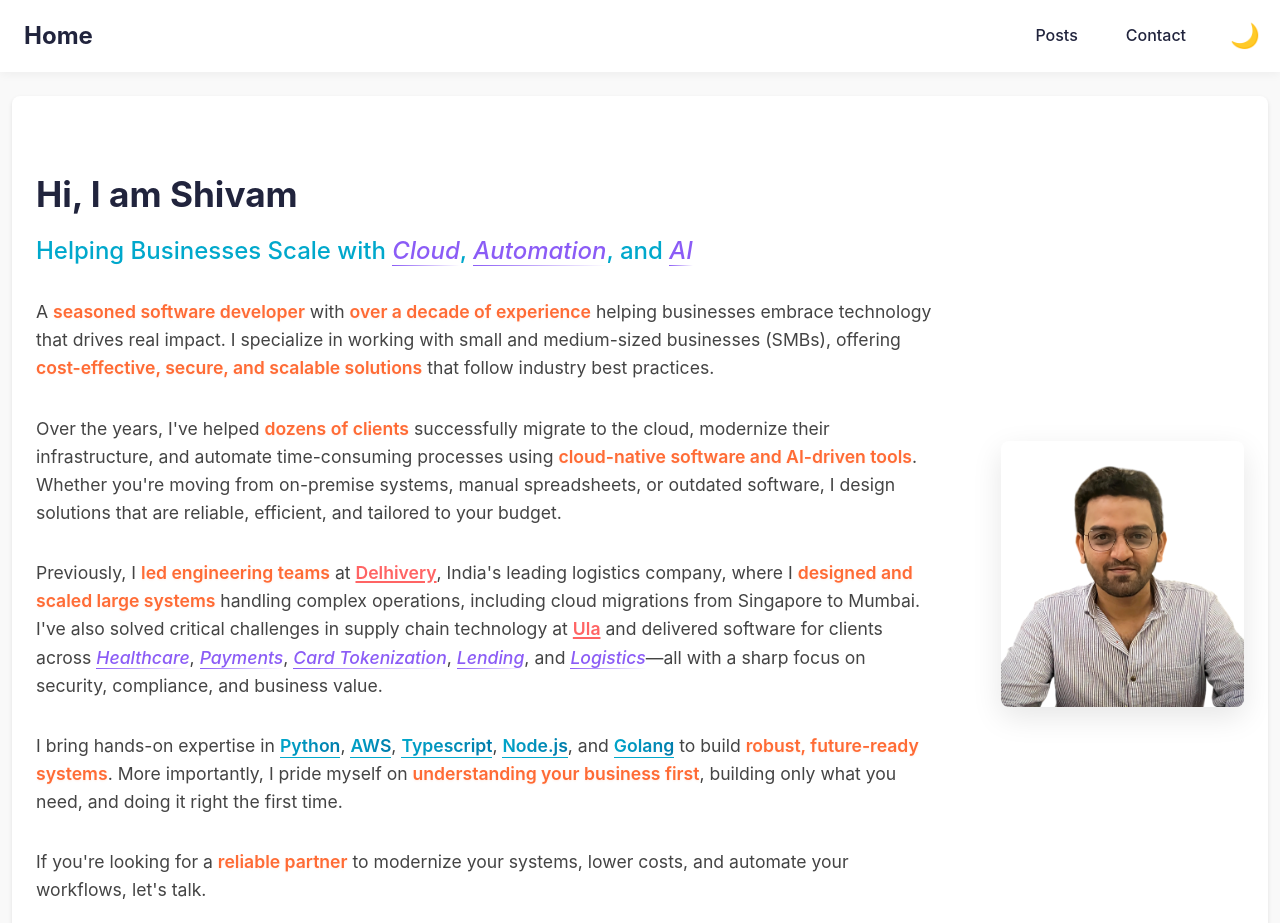
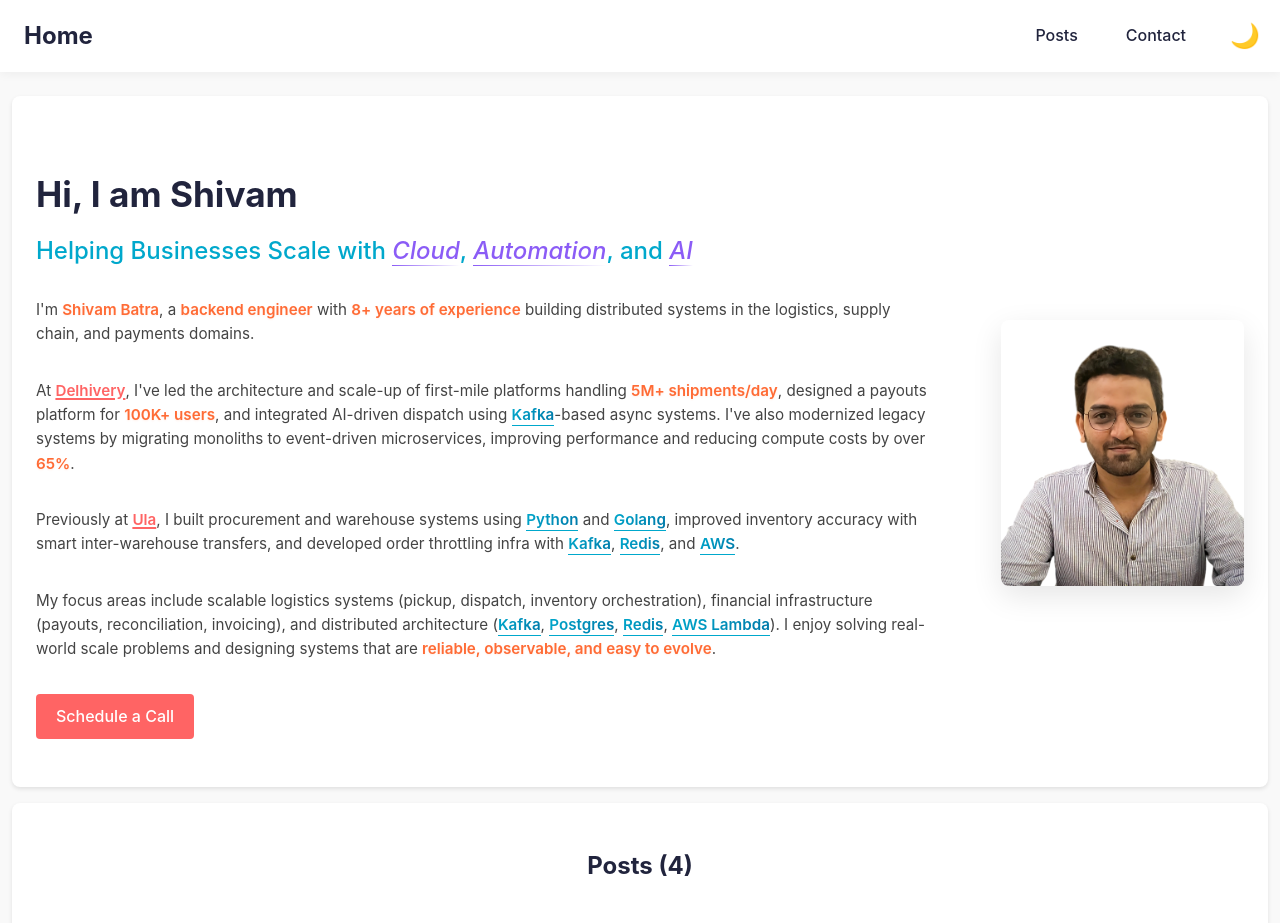
Before and after one commit to shivambats/portfolio, a React (Vite) app: page / in a window 1280 px wide. Shown: the top 923 px of the page. Built offline with nearby package versions, Linux system fonts and the light colour scheme; grey boxes are pictures that could not be loaded.

Commit message:
Portfolio for jobs

```diff
--- a/src/App.jsx
+++ b/src/App.jsx
@@ -1,7 +1,6 @@
 import React from 'react';
 import Layout from './components/Layout';
 import Bio from './components/Bio';
-import Companies from './components/Companies';
 import Posts from './components/CaseStudies';
 import Contact from './components/Contact';
 
@@ -10,7 +9,6 @@ export default function App() {
     <Layout>
       <div className="container">
         <Bio />
-        <Companies />
         <Posts limit={5} />
         <Contact />
       </div>
--- a/src/components/Bio.jsx
+++ b/src/components/Bio.jsx
@@ -8,19 +8,16 @@ export default function Bio() {
         <h1 className="bio-name">Hi, I am Shivam</h1>
         <h2 className="bio-subtitle">Helping Businesses Scale with <Link to="/posts?tag=Cloud" className="highlight-domain clickable-tag">Cloud</Link>, <Link to="/posts?tag=Automation" className="highlight-domain clickable-tag">Automation</Link>, and <Link to="/posts?tag=AI" className="highlight-domain clickable-tag">AI</Link></h2>
         <p className="bio-description">
-        A <span className="highlight-impactful">seasoned software developer</span> with <span className="highlight-impactful">over a decade of experience</span> helping businesses embrace technology that drives real impact. I specialize in working with small and medium-sized businesses (SMBs), offering <span className="highlight-impactful">cost-effective, secure, and scalable solutions</span> that follow industry best practices.
+        I'm <span className="highlight-impactful">Shivam Batra</span>, a <span className="highlight-impactful">backend engineer</span> with <span className="highlight-impactful">8+ years of experience</span> building distributed systems in the logistics, supply chain, and payments domains.
         </p>
         <p className="bio-description">
-        Over the years, I've helped <span className="highlight-impactful">dozens of clients</span> successfully migrate to the cloud, modernize their infrastructure, and automate time-consuming processes using <span className="highlight-impactful">cloud-native software and AI-driven tools</span>. Whether you're moving from on-premise systems, manual spreadsheets, or outdated software, I design solutions that are reliable, efficient, and tailored to your budget.
+        At <strong className="highlight-company">Delhivery</strong>, I've led the architecture and scale-up of first-mile platforms handling <span className="highlight-impactful">5M+ shipments/day</span>, designed a payouts platform for <span className="highlight-impactful">100K+ users</span>, and integrated AI-driven dispatch using <span className="highlight-tech">Kafka</span>-based async systems. I've also modernized legacy systems by migrating monoliths to event-driven microservices, improving performance and reducing compute costs by over <span className="highlight-impactful">65%</span>.
         </p>
         <p className="bio-description">
-        Previously, I <span className="highlight-impactful">led engineering teams</span> at <strong className="highlight-company">Delhivery</strong>, India's leading logistics company, where I <span className="highlight-impactful">designed and scaled large systems</span> handling complex operations, including cloud migrations from Singapore to Mumbai. I've also solved critical challenges in supply chain technology at <strong className="highlight-company">Ula</strong> and delivered software for clients across <Link to="/posts?tag=Healthcare" className="highlight-domain clickable-tag">Healthcare</Link>, <Link to="/posts?tag=Payments" className="highlight-domain clickable-tag">Payments</Link>, <Link to="/posts?tag=Card%20Tokenization" className="highlight-domain clickable-tag">Card Tokenization</Link>, <Link to="/posts?tag=Lending" className="highlight-domain clickable-tag">Lending</Link>, and <Link to="/posts?tag=Logistics" className="highlight-domain clickable-tag">Logistics</Link>—all with a sharp focus on security, compliance, and business value.
+        Previously at <strong className="highlight-company">Ula</strong>, I built procurement and warehouse systems using <span className="highlight-tech">Python</span> and <span className="highlight-tech">Golang</span>, improved inventory accuracy with smart inter-warehouse transfers, and developed order throttling infra with <span className="highlight-tech">Kafka</span>, <span className="highlight-tech">Redis</span>, and <span className="highlight-tech">AWS</span>.
         </p>
         <p className="bio-description">
-        I bring hands-on expertise in <span className="highlight-tech">Python</span>, <span className="highlight-tech">AWS</span>, <span className="highlight-tech">Typescript</span>, <span className="highlight-tech">Node.js</span>, and <span className="highlight-tech">Golang</span> to build <span className="highlight-impactful">robust, future-ready systems</span>. More importantly, I pride myself on <span className="highlight-impactful">understanding your business first</span>, building only what you need, and doing it right the first time.
-        </p>
-        <p className="bio-description">
-        If you're looking for a <span className="highlight-impactful">reliable partner</span> to modernize your systems, lower costs, and automate your workflows, let's talk.
+        My focus areas include scalable logistics systems (pickup, dispatch, inventory orchestration), financial infrastructure (payouts, reconciliation, invoicing), and distributed architecture (<span className="highlight-tech">Kafka</span>, <span className="highlight-tech">Postgres</span>, <span className="highlight-tech">Redis</span>, <span className="highlight-tech">AWS Lambda</span>). I enjoy solving real-world scale problems and designing systems that are <span className="highlight-impactful">reliable, observable, and easy to evolve</span>.
         </p>
         <a href="https://calendly.com/shivambats/syncup" target="_blank" rel="noopener noreferrer" className="download-button">Schedule a Call</a>
       </div>
--- a/src/styles.css
+++ b/src/styles.css
@@ -266,7 +266,7 @@ body {
 
 .bio-description {
   color: var(--text-secondary);
-  font-size: 1.1rem;
+  font-size: 0.95rem;
   line-height: 1.6;
   margin-bottom: 2rem;
 }
@@ -690,7 +690,7 @@ li {
   }
 
   .bio-description {
-    font-size: 1rem;
+    font-size: 0.9rem;
   }
 }
 
```
